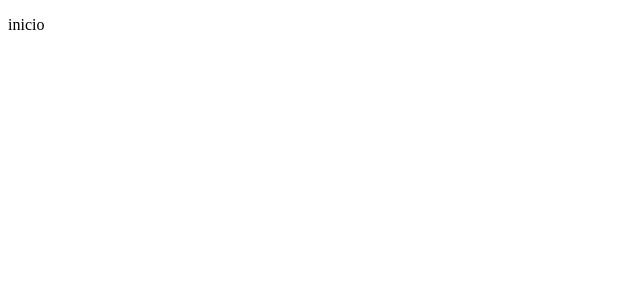
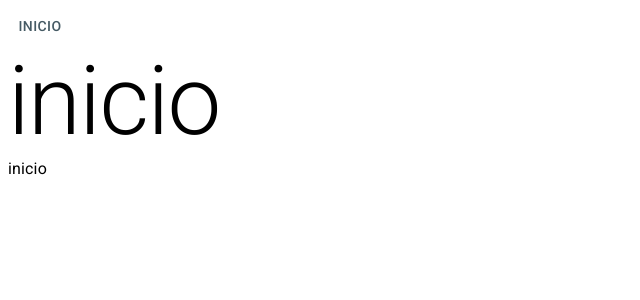
Before and after one commit to felipelouzeiro/quick-library, a React (Create React App) app: page / in a window 1280 px wide. Shown: the top 300 px of the page, without its empty margins (0-640 px from the left). Built offline with nearby package versions, Linux system fonts and the light colour scheme.

Commit message:
:sparkles: feat: implementando tema padrão

```diff
--- a/src/App.tsx
+++ b/src/App.tsx
@@ -1,7 +1,13 @@
+import { ThemeProvider } from '@emotion/react';
+import { Button, TextField, Typography } from '@mui/material';
+import { ThemeBasic } from './shared/themes';
+
 export const App = () => {
   return (
-    <div>
-      <p>inicio</p>
-    </div>
+    <ThemeProvider theme={ThemeBasic}>
+      <Button>inicio</Button>
+      <Typography variant="h1">inicio</Typography>
+      <Typography>inicio</Typography>
+    </ThemeProvider>
   );
 };
--- /dev/null
+++ b/src/shared/themes/ThemaBasic.ts
@@ -0,0 +1,23 @@
+import { createTheme } from '@mui/material';
+import { blueGrey, grey, purple } from '@mui/material/colors';
+
+export const ThemeBasic = createTheme({
+  palette: {
+    primary: {
+      main: blueGrey[700],
+      contrastText: '#ffffff',
+    },
+    secondary: {
+      main: purple[500],
+      contrastText: '#ffffff',
+    },
+    text: {
+      primary: '#000000',
+      secondary: grey[600],
+    },
+    background: {
+      default: '#ffffff',
+      paper: '#f7f6f3',
+    },
+  },
+});
--- /dev/null
+++ b/src/shared/themes/index.ts
@@ -0,0 +1 @@
+export * from './ThemaBasic';
```
